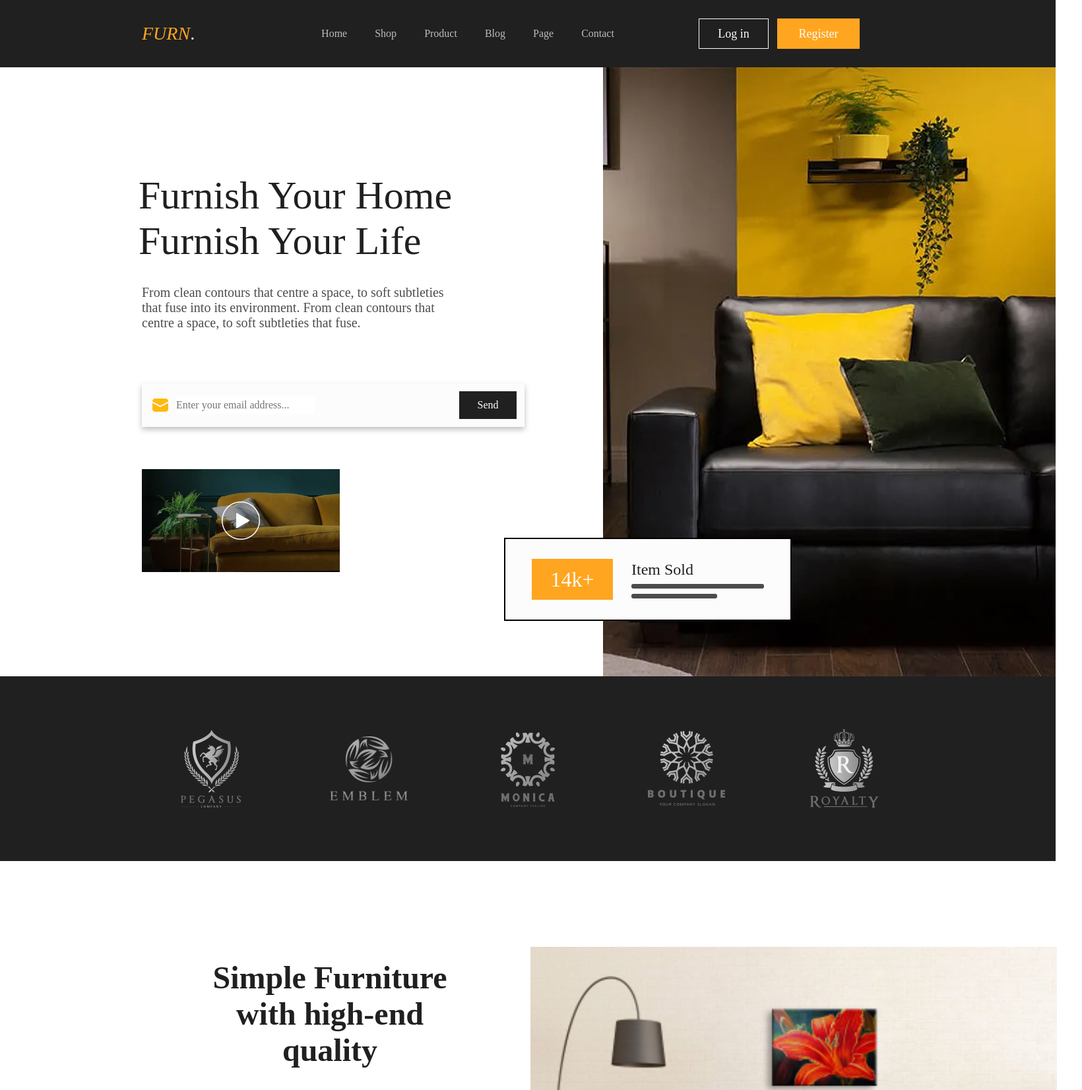
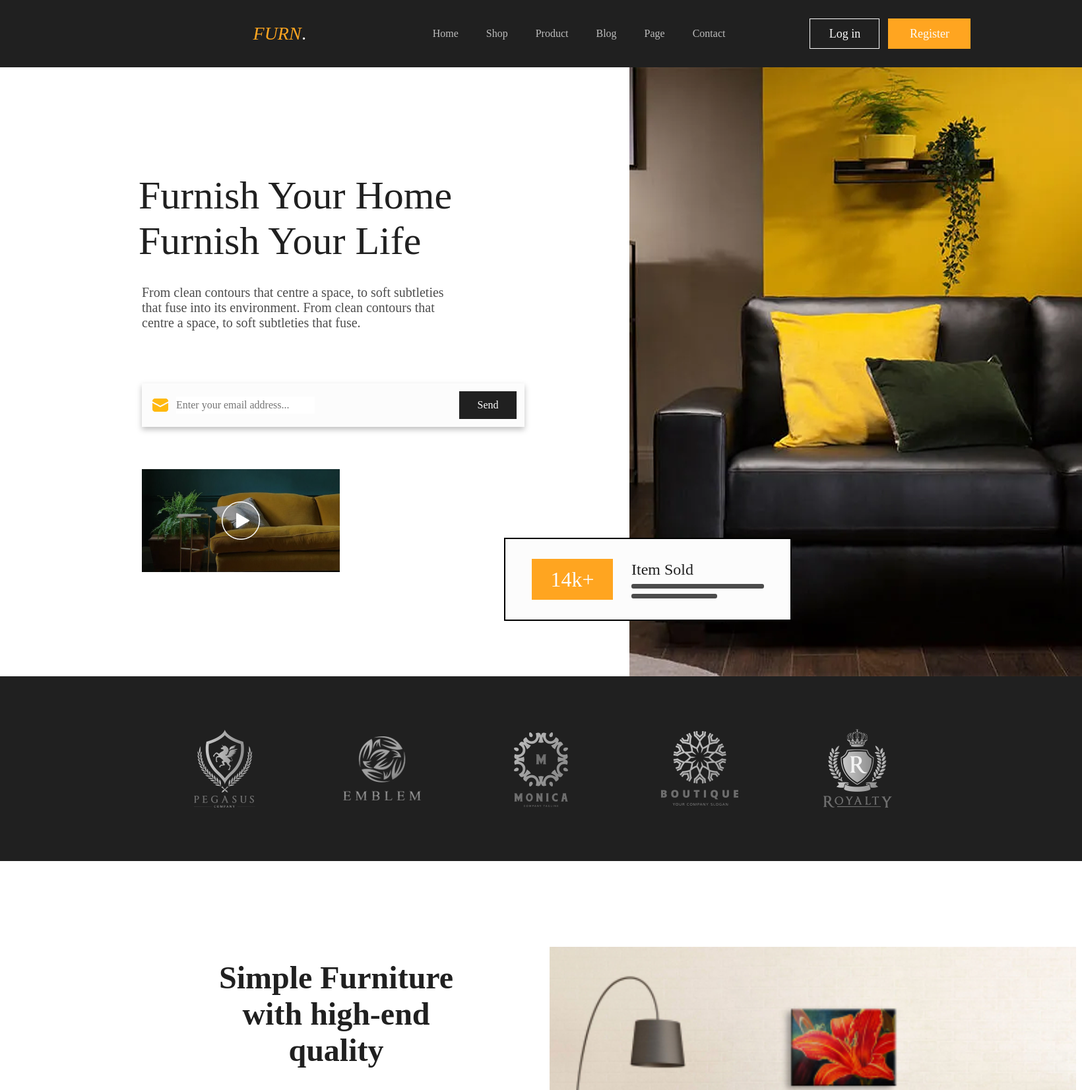
Before and after one commit to L4NOTTE/L4NOTTE.github.io, a PHP site: page /Furniture.html in a window 1640 px wide. Shown: the top 1652 px of the page at 66% size. Run offline with PHP 8.4, Linux system fonts and the light colour scheme; some web fonts are replaced.

Commit message:
Add files via upload

```diff
--- a/Furniture/css/style.css
+++ b/Furniture/css/style.css
@@ -25,21 +25,24 @@
 }
 .container {
     width: 100%;
-    max-width: 1600px;
     margin: 0 auto;;
     background-color: white;
     opacity: 0.7;
+    display: flex;
+    align-items: center;
 }
 .header{
     display: flex;
-    width: 1600px;
+    width: 100%;
     height: 102px;
     background-color: #202020;
     align-items: center;
+    justify-content: space-around;
 }
 .header_logo {
     display: flex;
     align-items: center;
+    justify-content: space-between;
 }
 .header__logo_name {
     font-family: 'Lora';
@@ -121,12 +124,12 @@
     font-family: Montserrat-Medium;
     background-color: #FFA520;
     border: none;
-    margin: auto 218px auto 13px;
+    margin: auto auto auto 13px;
     text-decoration: none;
     cursor: pointer;
 }
 .hero{
-    width: 1600px;
+    width: 100%;
     display: flex;
 }
 .home_logo {
@@ -147,6 +150,10 @@
     color: #202020;
     opacity: 0.8;
     margin: 0px 89px 0 215px;
+}
+.hero{
+    display: flex;
+    justify-content: space-between;
 }
 .block2 {
     display: flex;
@@ -192,7 +199,7 @@
     margin-left: 8px;
 }
 .block5 {
-    position: absolute;
+    position:absolute;
     display: flex;
     align-items: center;
     justify-content: center;
@@ -236,7 +243,7 @@
     background-color: #202020;
 }
 .block6 {
-    width: 1600px;
+    width: 100%;
     height: 280px;
     background-color: #202020;
     display: flex;
@@ -255,6 +262,7 @@
 
 .shop{
     display: flex;
+    justify-content: space-around;
 }
 .block7_txt {
     display: flex;
@@ -384,9 +392,10 @@
 .product_cards{
     display: flex;
     margin-top: 150px;
+    justify-content: space-between;
 }
 .block11{
-    width: 1600px;
+    width: 100%;
     margin-top: 140px;
     display: flex;
     align-items: center;
```
